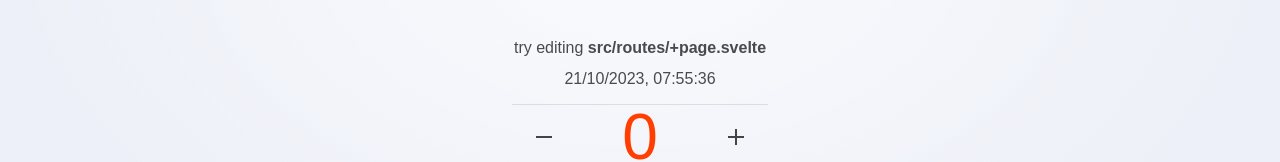
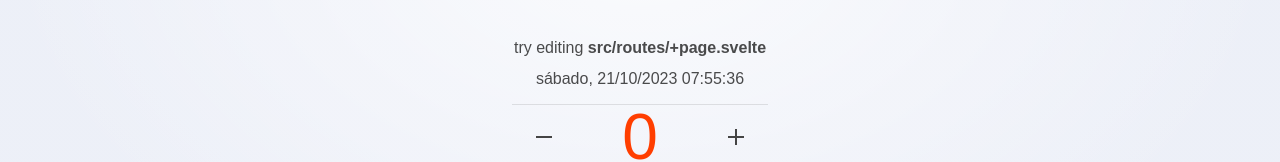
Before and after one commit to Posello/myapp, a SvelteKit app: page / in a window 1280 px wide. Shown: the part 456-618 px from the top of the page. Built offline with nearby package versions, Linux system fonts and the light colour scheme.

Commit message:
#1 Reloj

```diff
--- a/src/routes/Counter.svelte
+++ b/src/routes/Counter.svelte
@@ -13,23 +13,31 @@
 	}
 
 
-	let clock:any
+
+
+	let reloj:string = " ";
 
 	setInterval(() => {
-
 		const date: Date = new Date();
-		clock.innerText = date.toLocaleDateString('es-ES',{
-			hour:'2-digit',
-			minute:'2-digit',
-			second:'2-digit',
-
+		let hora:string =
+			date.toLocaleTimeString('es-ES',{
+				hour:'2-digit',
+				minute:'2-digit',
+				second:'2-digit',
 		});
-
-	}, 1000);
+		let fecha:string =
+			date.toLocaleDateString('es-ES',{
+				weekday:'long',
+				day:'2-digit',
+				month:'2-digit',
+				year:'numeric'
+		});
+		reloj = fecha + " " + hora;
+	}, 1);
 
 </script>
 
-<span bind:this={clock}></span>
+<span>{reloj}</span>
 
 <div class="counter">
 	<button on:click={() => (count -= 1)} aria-label="Decrease the counter by one">
```
